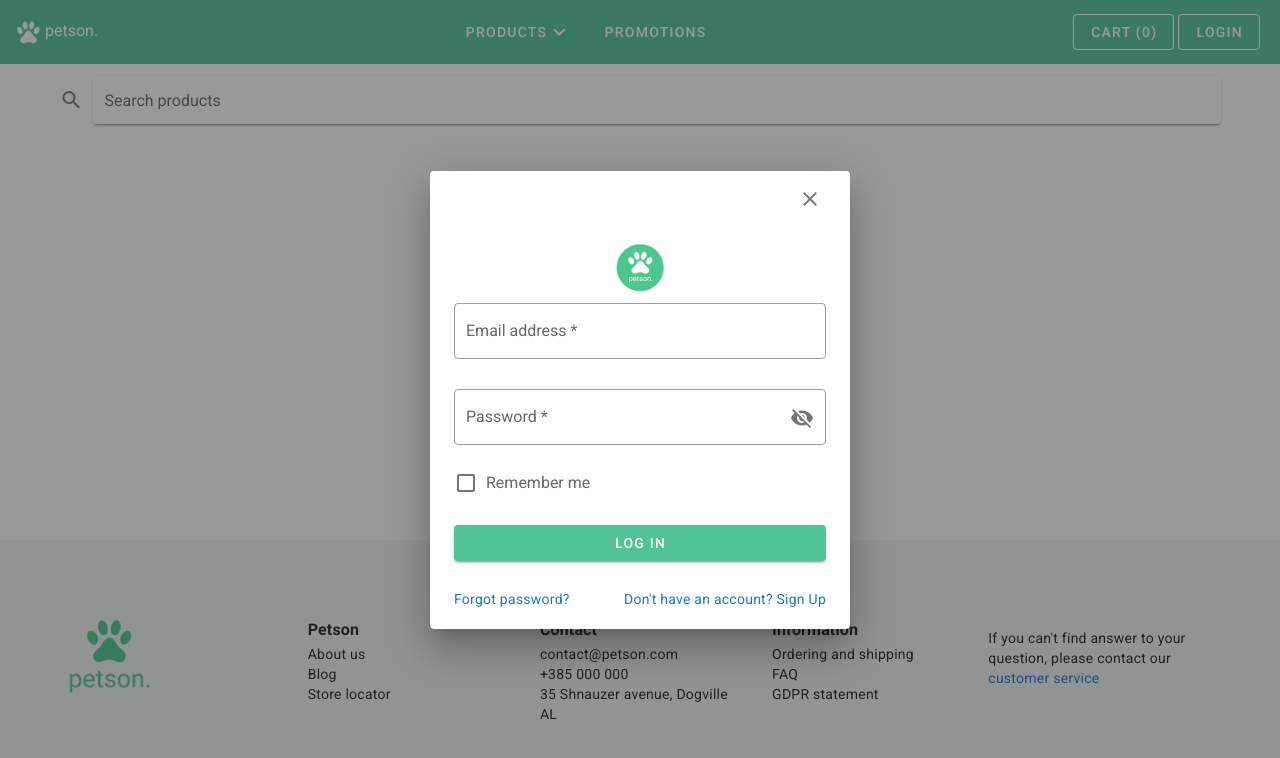
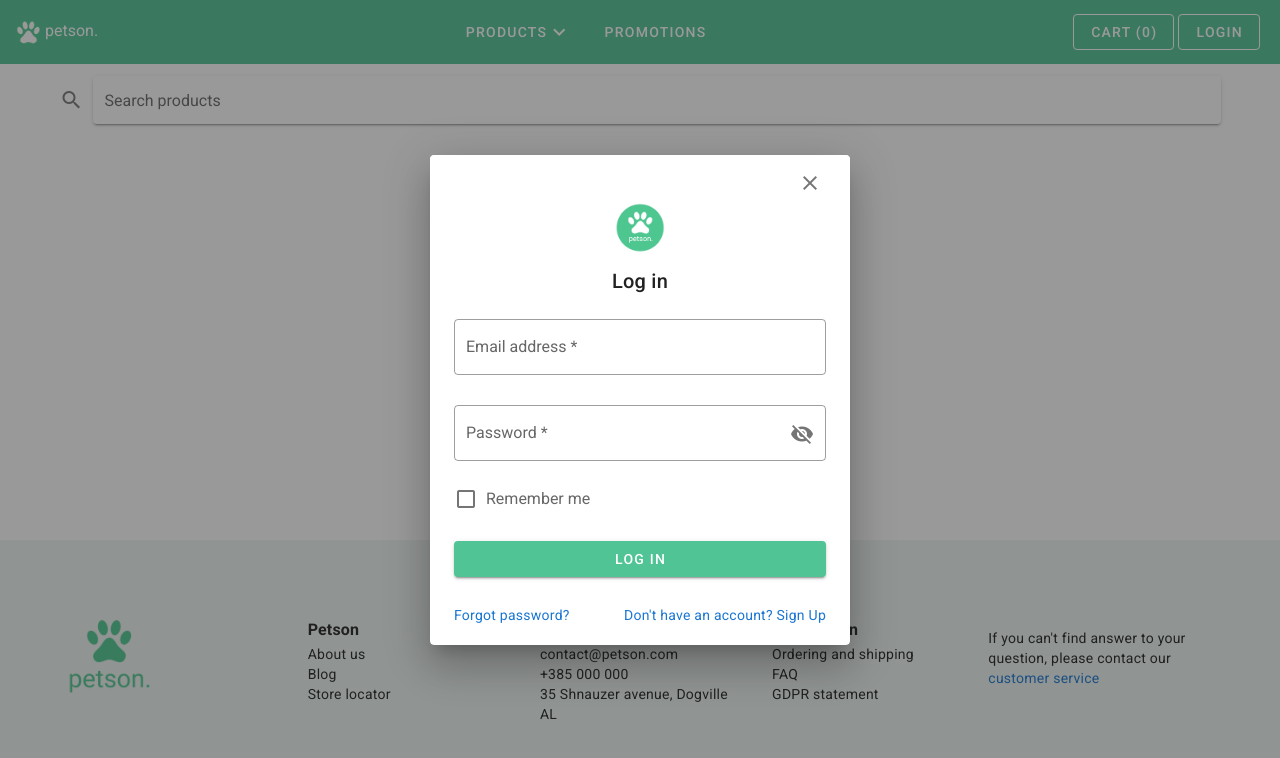
Before and after one commit to shadrqen/petshop, a Nuxt app: page / in a window 1280 px wide. Both pictures are taken after a click on the button "LOGIN". Shown: the top 758 px of the page. Built offline with nearby package versions, Linux system fonts and the light colour scheme.

Commit message:
feat: add auth dialog title action name

```diff
--- a/components/App/AppFooter.vue
+++ b/components/App/AppFooter.vue
@@ -6,7 +6,6 @@
     <v-container>
       <v-row
         no-gutters
-        justify="left"
       >
         <v-col>
           <img
--- a/components/AuthDialog.vue
+++ b/components/AuthDialog.vue
@@ -5,11 +5,20 @@
     @closeDialog="$emit('closeDialog')"
   >
     <template #title>
-      <base-avatar
-        image-alt="Logo"
-        image-src="logo.PNG"
-        avatar-class="mx-2"
-      />
+      <v-row class="mt-n6">
+        <v-col>
+          <v-row class="justify-center">
+            <base-avatar
+              image-alt="Logo"
+              image-src="logo.PNG"
+              avatar-class="mx-2"
+            />
+          </v-row>
+          <v-row class="justify-center mt-6 mb-3">
+            {{ actionName }}
+          </v-row>
+        </v-col>
+      </v-row>
     </template>
     <template #content>
       <v-form
```
